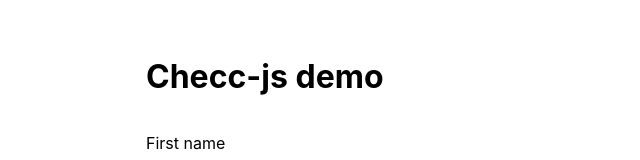
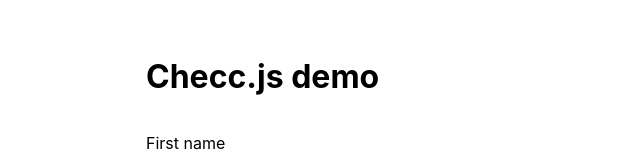
Before and after one commit to tomek-ch/checc-example-react, a React (Create React App) app: page / in a window 1280 px wide. Shown: the top 160 px of the page, without its empty margins (319-959 px from the left). Built offline with nearby package versions, Linux system fonts and the light colour scheme.

Commit message:
Fix heading

```diff
--- a/src/App.js
+++ b/src/App.js
@@ -69,7 +69,7 @@ function App() {
 
   return (
     <form onSubmit={handleSubmit}>
-      <h1>Checc-js demo</h1>
+      <h1>Checc.js demo</h1>
       <label>
         First name
         <input
```
